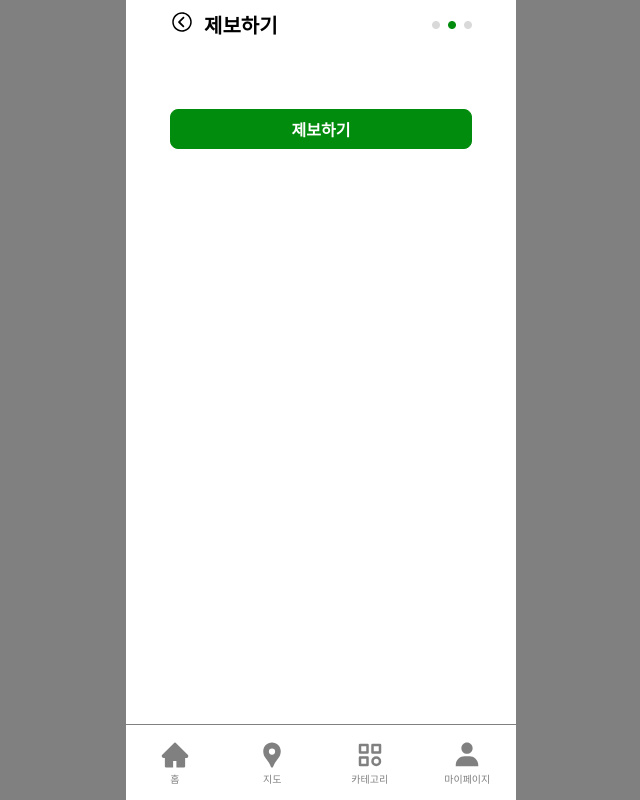
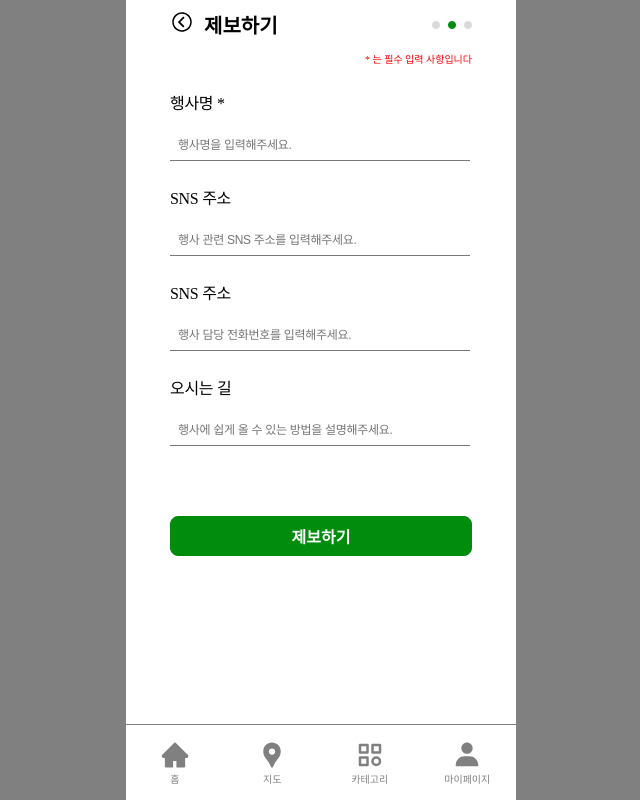
Before and after one commit to okiidokim/FrontEnd, a React (Vite) app in the folder catch-culture-frontend/: page /report2 in a window 1280 px wide. Shown: the whole page, without its empty margins (319-959 px from the left). Built offline with nearby package versions, Linux system fonts and the light colour scheme; a web font is replaced by a local one.

Commit message:
Feat: 제보하기 두번째 페이지 - text input 구현

```diff
--- a/catch-culture-frontend/src/pages/reportPage/report2/Report2.jsx
+++ b/catch-culture-frontend/src/pages/reportPage/report2/Report2.jsx
@@ -17,6 +17,44 @@ function Report2() {
         <ReportHeader ReportPaginationIcon={ReportPaginationIcon} />
 
         <S.ReportContent>
+          <S.ReportRequired>* 는 필수 입력 사항입니다</S.ReportRequired>
+          <S.ReportForm>
+            {/* 행사명 */}
+            <S.ReportEvent>
+              <S.ReportEventTitle>행사명 *</S.ReportEventTitle>
+              <S.ReportEventInput
+                type="text"
+                placeholder="행사명을 입력해주세요."
+              />
+            </S.ReportEvent>
+
+            {/* SNS 주소 */}
+            <S.ReportEvent>
+              <S.ReportEventTitle>SNS 주소</S.ReportEventTitle>
+              <S.ReportEventInput
+                type="text"
+                placeholder="행사 관련 SNS 주소를 입력해주세요."
+              />
+            </S.ReportEvent>
+
+            {/* 전화번호 */}
+            <S.ReportEvent>
+              <S.ReportEventTitle>SNS 주소</S.ReportEventTitle>
+              <S.ReportEventInput
+                type="text"
+                placeholder="행사 담당 전화번호를 입력해주세요."
+              />
+            </S.ReportEvent>
+
+            {/* 오시는 길 */}
+            <S.ReportEvent>
+              <S.ReportEventTitle>오시는 길</S.ReportEventTitle>
+              <S.ReportEventInput
+                type="text"
+                placeholder="행사에 쉽게 올 수 있는 방법을 설명해주세요."
+              />
+            </S.ReportEvent>
+          </S.ReportForm>
           {/* 제보하기 버튼 */}
           <Link to="/report3">
             <S.ReportButton>제보하기</S.ReportButton>
--- a/catch-culture-frontend/src/pages/reportPage/report2/style.jsx
+++ b/catch-culture-frontend/src/pages/reportPage/report2/style.jsx
@@ -1,90 +1,75 @@
 import { styled } from 'styled-components';
-import { Swiper } from 'swiper/react';
 
 export const ReportWrapper = styled.div`
   display: flex;
   flex-direction: column;
 `;
 
-export const ReportHeader = styled.div`
-  display: flex;
-  align-items: center;
-  margin-top: 10px;
-`;
-
-export const ReportHeaderTitle = styled.div`
-  display: flex;
-  margin-left: 10px;
-
-  color: #000;
-  font-size: 20px;
-  font-weight: 700;
-  line-height: normal;
-`;
-
-export const ReportHeaderSlide = styled.div`
-  display: flex;
-`;
-
 export const ReportContent = styled.div`
   display: flex;
   flex-direction: column;
   align-items: center;
+  margin-top: 12px;
 `;
 
-export const ReportLogo = styled.img`
+// 필수 사항 공지
+export const ReportRequired = styled.div`
   display: flex;
-  width: 300px;
-  margin-top: 50px;
-`;
-
-export const ReportWelcome = styled.div`
-  margin-top: 30px;
-  display: flex;
-  color: #018c0d;
+  justify-content: flex-end;
+  width: 100%;
+  color: #f00;
   text-align: center;
-  font-size: 16px;
-  font-weight: 700;
+  font-size: 10px;
+  font-weight: 300;
   line-height: normal;
 `;
 
-export const ReportNotice = styled.div`
-  margin-top: 5px;
+// 폼 데이터
+export const ReportForm = styled.form`
+  display: flex;
+  flex-direction: column;
+  width: 100%;
+`;
+
+// 입력 항목
+export const ReportEvent = styled.div`
+  display: flex;
+  flex-direction: column;
+  margin-top: 24px;
+`;
+
+export const ReportEventTitle = styled.div`
   display: flex;
   color: #000;
-  text-align: center;
-  font-size: 12px;
-  font-weight: 400;
+  font-size: 16px;
+  font-weight: 500;
   line-height: normal;
+  letter-spacing: -0.3px;
+  margin-bottom: 16px;
 `;
 
-export const ReportRedNotice = styled.div`
-  margin-top: 30px;
-  width: 296px;
-  color: #f00;
-  font-size: 12px;
-  font-weight: 400;
-  line-height: normal;
-`;
-
-// 제보 공지 타이틀
-export const ReportTitle = styled.div`
-  margin-top: 30px;
-  width: 298px;
+export const ReportEventInput = styled.input`
+  display: flex;
+  width: 284px;
+  text-decoration: none;
+  border: none;
+  border-bottom: 1px solid #777;
   color: #018c0d;
   font-size: 12px;
   font-weight: 400;
   line-height: normal;
-`;
+  letter-spacing: -0.3px;
+  padding: 8px;
 
-// 제보 공지 넘버링 내용
-export const ReportNumber = styled.div`
-  margin-top: 5px;
-  width: 298px;
-  color: #000;
-  font-size: 12px;
-  font-weight: 400;
-  line-height: 20px;
+  /* &::placeholder {
+    color: rgba(1, 140, 13, 0.56);
+  } */
+
+  &:focus {
+    border: none;
+    outline: 2px solid #71be77;
+    border-radius: 3px;
+  }
 `;
 
 // 제보 버튼
@@ -106,22 +91,3 @@ export const ReportButton = styled.div`
   margin-top: 70px;
   cursor: pointer;
 `;
-
-export const MySwiper = styled(Swiper)`
-  width: 336px;
-  height: auto;
-  padding-bottom: 30px;
-
-  // Pagination 버튼의 비활성 상태 스타일
-  .swiper-pagination-bullet {
-    width: 8x;
-    height: 8px;
-  }
-
-  // Pagination 버튼의 활성 상태 스타일
-  .swiper-pagination-bullet-active {
-    background-color: #018c0d;
-    width: 8x;
-    height: 8px;
-  }
-`;
```
